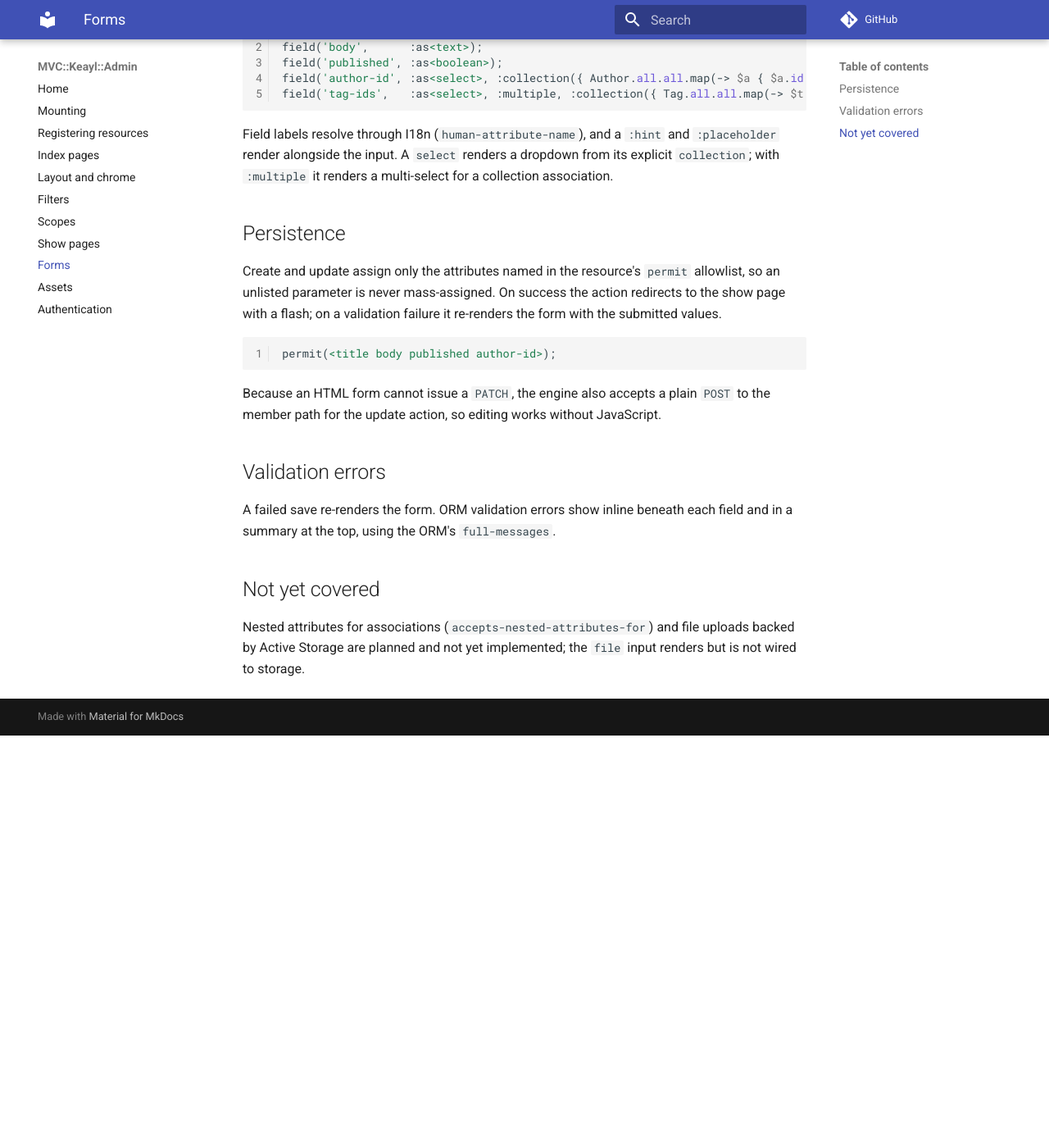
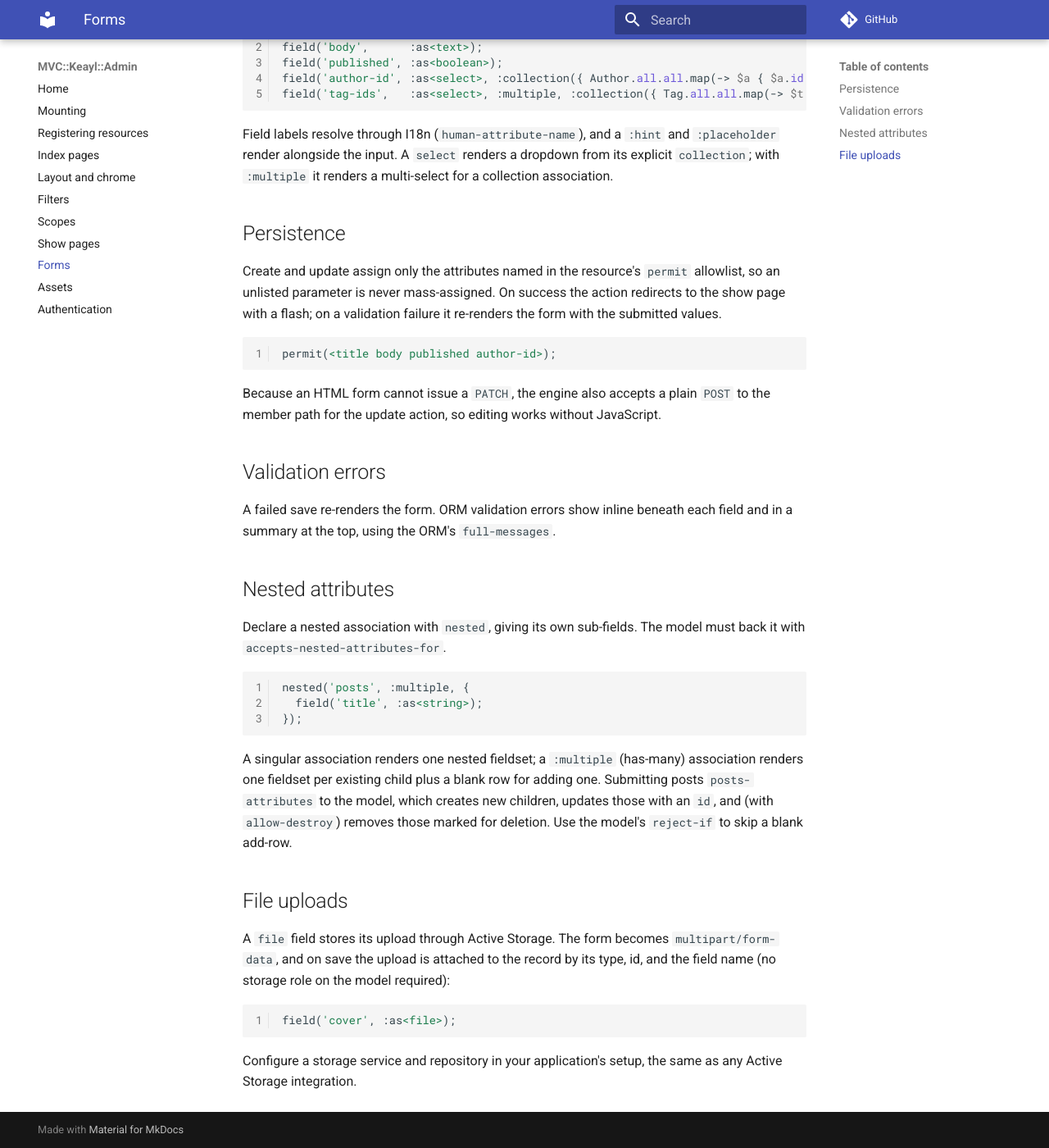
Before and after one commit to gdonald/MVC-Keayl-Admin, an MkDocs documentation site: the page built from docs-src/docs/forms.md, in a window 1280 px wide and 1400 px high, scrolled down 781 px. Shown: the whole window at 82% size. Built offline with MkDocs 1.6.1 and Material for MkDocs 9.7.7, drawn with Linux system fonts in a browser that asks for light colours; comment, search, counter and statistics services are not loaded; before the commit the page ends 1678 px from its top, so only the background shows below that.

Commit message:
Add nested attributes

````diff
--- a/META6.json
+++ b/META6.json
@@ -23,6 +23,7 @@
     "MVC::Keayl::Admin": "lib/MVC/Keayl/Admin.rakumod",
     "MVC::Keayl::Admin::Assets": "lib/MVC/Keayl/Admin/Assets.rakumod",
     "MVC::Keayl::Admin::AssetsController": "lib/MVC/Keayl/Admin/AssetsController.rakumod",
+    "MVC::Keayl::Admin::Attachments": "lib/MVC/Keayl/Admin/Attachments.rakumod",
     "MVC::Keayl::Admin::Attribute": "lib/MVC/Keayl/Admin/Attribute.rakumod",
     "MVC::Keayl::Admin::Authentication": "lib/MVC/Keayl/Admin/Authentication.rakumod",
     "MVC::Keayl::Admin::Authentication::Basic": "lib/MVC/Keayl/Admin/Authentication/Basic.rakumod",
@@ -41,6 +42,7 @@
     "MVC::Keayl::Admin::Formatter": "lib/MVC/Keayl/Admin/Formatter.rakumod",
     "MVC::Keayl::Admin::Inflection": "lib/MVC/Keayl/Admin/Inflection.rakumod",
     "MVC::Keayl::Admin::MenuEntry": "lib/MVC/Keayl/Admin/MenuEntry.rakumod",
+    "MVC::Keayl::Admin::Nested": "lib/MVC/Keayl/Admin/Nested.rakumod",
     "MVC::Keayl::Admin::Predicate": "lib/MVC/Keayl/Admin/Predicate.rakumod",
     "MVC::Keayl::Admin::Pagination": "lib/MVC/Keayl/Admin/Pagination.rakumod",
     "MVC::Keayl::Admin::Paths": "lib/MVC/Keayl/Admin/Paths.rakumod",
--- a/docs-src/docs/forms.md
+++ b/docs-src/docs/forms.md
@@ -50,8 +50,32 @@ JavaScript.
 A failed save re-renders the form. ORM validation errors show inline beneath each
 field and in a summary at the top, using the ORM's `full-messages`.
 
-## Not yet covered
+## Nested attributes
 
-Nested attributes for associations (`accepts-nested-attributes-for`) and file
-uploads backed by Active Storage are planned and not yet implemented; the `file`
-input renders but is not wired to storage.
+Declare a nested association with `nested`, giving its own sub-fields. The model
+must back it with `accepts-nested-attributes-for`.
+
+```raku
+nested('posts', :multiple, {
+  field('title', :as<string>);
+});
+```
+
+A singular association renders one nested fieldset; a `:multiple` (has-many)
+association renders one fieldset per existing child plus a blank row for adding
+one. Submitting posts `posts-attributes` to the model, which creates new children,
+updates those with an `id`, and (with `allow-destroy`) removes those marked for
+deletion. Use the model's `reject-if` to skip a blank add-row.
+
+## File uploads
+
+A `file` field stores its upload through Active Storage. The form becomes
+`multipart/form-data`, and on save the upload is attached to the record by its
+type, id, and the field name (no storage role on the model required):
+
+```raku
+field('cover', :as<file>);
+```
+
+Configure a storage service and repository in your application's setup, the same
+as any Active Storage integration.
````
Also changed, not shown: 12 other files.
